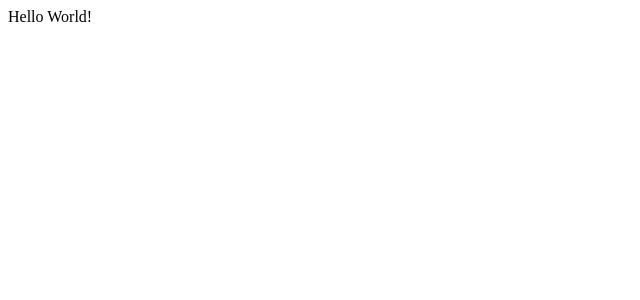
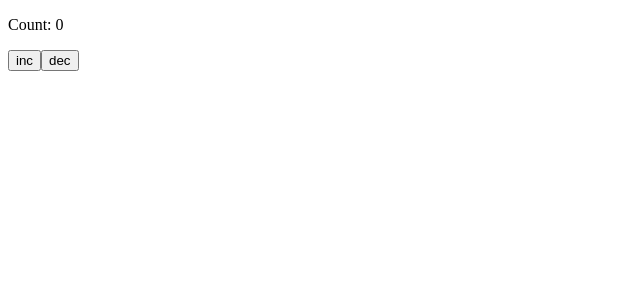
Before and after one commit to knights-dev/knights, a React app: page / in a window 1280 px wide. Shown: the top 300 px of the page, without its empty margins (0-640 px from the left). Built offline with nearby package versions, Linux system fonts and the light colour scheme.

Commit message:
:sparkles: Hooks を使ってカウンターを実装するサンプルを追加

```diff
--- a/rollup.config.js
+++ b/rollup.config.js
@@ -3,6 +3,9 @@ import resolve from '@rollup/plugin-node-resolve';
 import commonjs from '@rollup/plugin-commonjs';
 import replace from '@rollup/plugin-replace';
 import { terser } from 'rollup-plugin-terser';
+
+import React from 'react';
+import ReactDOM from 'react-dom';
 
 export default {
     input: 'src/index.tsx',
@@ -13,7 +16,13 @@ export default {
     },
     plugins: [
         typescript(),
-        commonjs(),
+        commonjs({
+            include: 'node_modules/**',
+            namedExports: {
+                react: Object.keys(React),
+                'react-dom': Object.keys(ReactDOM),
+            },
+        }),
         resolve(),
         replace({
             'process.env.NODE_ENV': JSON.stringify('production'),
--- a/src/index.tsx
+++ b/src/index.tsx
@@ -1,6 +1,16 @@
-import React from 'react';
+import React, { useState } from 'react';
 import ReactDOM from 'react-dom';
 
-console.log('test!');
+const Counter: React.FC = () => {
+    const [count, setCount] = useState(0);
 
-ReactDOM.render(<>Hello World!</>, document.getElementById('app')!);
+    return (
+        <>
+            <p>Count: {count}</p>
+            <button onClick={() => setCount(count + 1)}>inc</button>
+            <button onClick={() => setCount(count - 1)}>dec</button>
+        </>
+    );
+};
+
+ReactDOM.render(<Counter />, document.getElementById('app')!);
```
